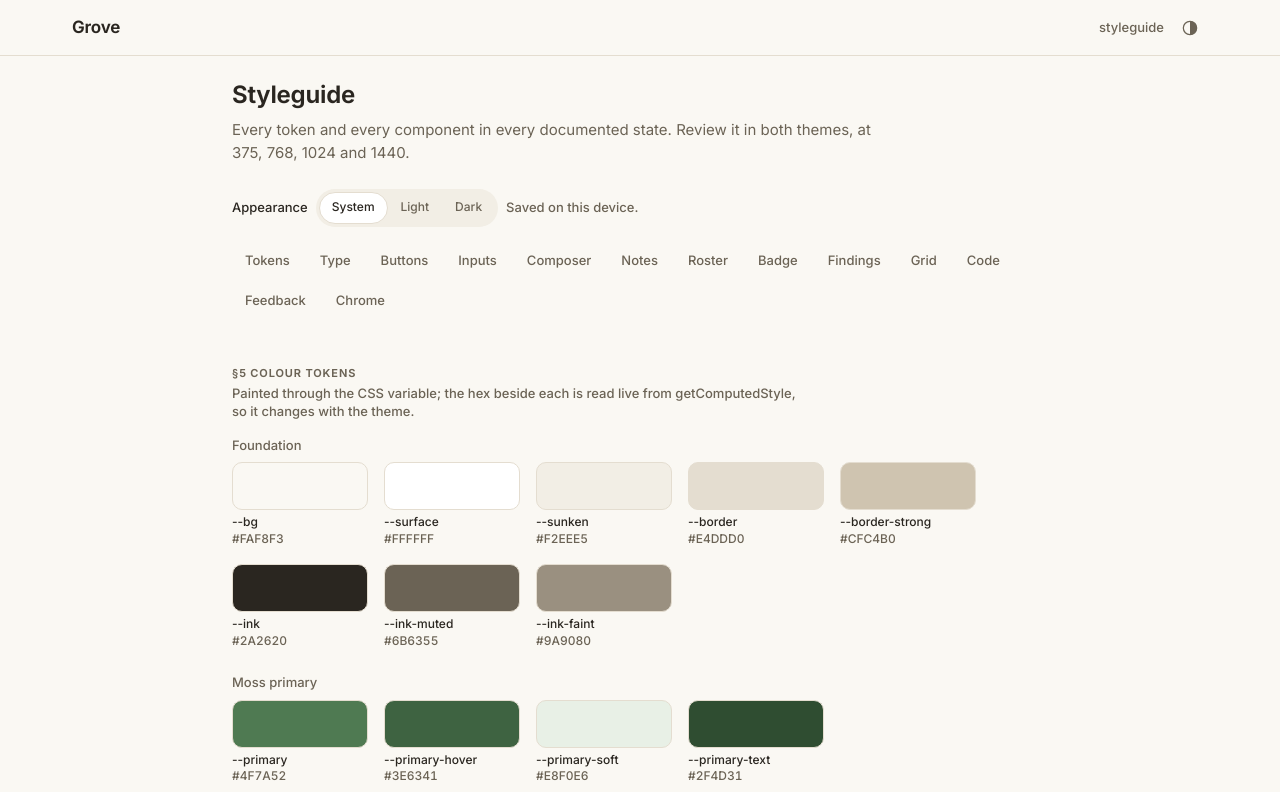
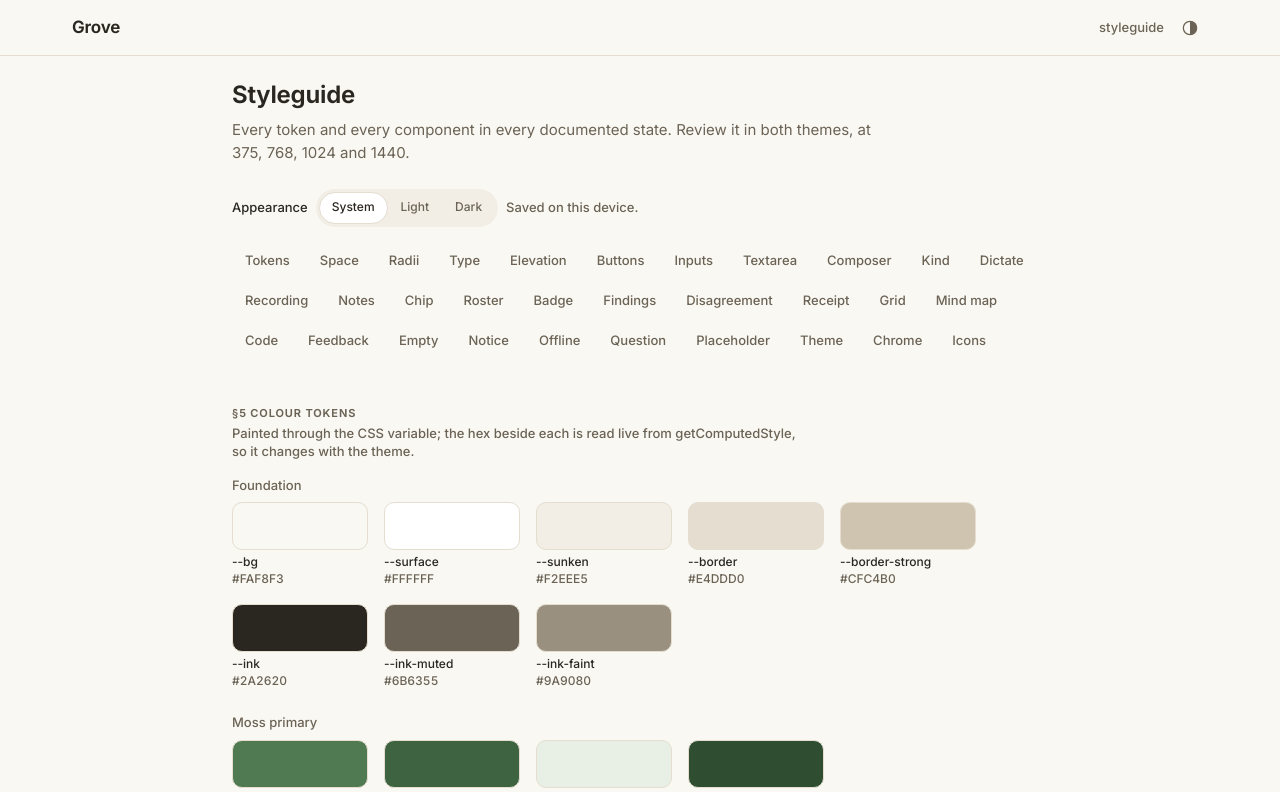
Before and after one commit to ctrlaltishipit/grove-studio, a React (Vite) app: page /styleguide in a window 1280 px wide. Shown: the top 792 px of the page. Built offline with nearby package versions, Linux system fonts and the light colour scheme; no server answers.

Commit message:
feat(styleguide): dictate and mind-map specimens, 8.22 placement note, nav covers every section

```diff
--- a/src/routes/Styleguide.tsx
+++ b/src/routes/Styleguide.tsx
@@ -28,6 +28,7 @@ import { Recording } from '../ds/Recording';
 import { RosterRail } from '../ds/RosterRail';
 import { RosterStrip } from '../ds/RosterStrip';
 import { ThemeToggle } from '../ds/ThemeToggle';
+import { MindMap } from '../ds/stretch/MindMap';
 import { useToast } from '../ds/Toast';
 import type { Finding, Note, NoteKind } from '../lib/models';
 import { buildSupporters } from '../lib/supporters';
@@ -123,20 +124,40 @@ const EMPTY_STRINGS: { id: string; where: string; copy: string }[] = [
   { id: 'E16', where: 'Capture',         copy: 'Grove can’t reach the microphone. Type the note instead.' },
 ];
 
+// Every <Spec id> on the page appears here, and nothing else does — the nav is
+// derived from this one list so a new section cannot go unreachable.
 const NAV: { id: string; label: string }[] = [
   { id: 'tokens',   label: 'Tokens' },
+  { id: 'space',    label: 'Space' },
+  { id: 'radii',    label: 'Radii' },
   { id: 'type',     label: 'Type' },
+  { id: 'elevation', label: 'Elevation' },
   { id: 's8-1',     label: 'Buttons' },
   { id: 's8-2',     label: 'Inputs' },
+  { id: 's8-3',     label: 'Textarea' },
   { id: 's8-4',     label: 'Composer' },
+  { id: 's8-5',     label: 'Kind' },
+  { id: 's8-20',    label: 'Dictate' },
+  { id: 's8-21',    label: 'Recording' },
   { id: 's8-6',     label: 'Notes' },
+  { id: 's8-7',     label: 'Chip' },
   { id: 's8-8',     label: 'Roster' },
   { id: 's8-9',     label: 'Badge' },
   { id: 's8-10',    label: 'Findings' },
+  { id: 's8-11',    label: 'Disagreement' },
+  { id: 's8-14',    label: 'Receipt' },
   { id: 's8-12',    label: 'Grid' },
+  { id: 's8-23',    label: 'Mind map' },
   { id: 's8-15',    label: 'Code' },
   { id: 's8-16',    label: 'Feedback' },
+  { id: 's8-17',    label: 'Empty' },
+  { id: 'notice',   label: 'Notice' },
+  { id: 'offline',  label: 'Offline' },
+  { id: 'question', label: 'Question' },
+  { id: 's8-18',    label: 'Placeholder' },
+  { id: 's8-19',    label: 'Theme' },
   { id: 'chrome',   label: 'Chrome' },
+  { id: 'icons',    label: 'Icons' },
 ];
 
 const noop = () => {};
@@ -796,6 +817,47 @@ export function Styleguide() {
           </div>
         </Spec>
 
+        <Spec
+          id="s8-20"
+          label="8.20 Dictate control — §8.20"
+          note="A 36x36 ghost icon button in the composer's top row, hit area padded to 44x44. It renders in both states: the accessible name is the state. Active is a held --sunken fill — no colour change, no pulse, no ring, no red dot, because Capture Mode animates nothing. Where SpeechRecognition is absent the control does not render at all, silently."
+        >
+          <div style={row}>
+            <State label='Rest — aria-pressed="false", "Dictate a note"'>
+              <button type="button" className="btn btn--ghost btn--icon mic" aria-pressed="false" aria-label="Dictate a note">
+                <Icon name="mic" />
+              </button>
+            </State>
+            <State label='Active — aria-pressed="true", "Stop dictating"'>
+              <button type="button" className="btn btn--ghost btn--icon mic" aria-pressed="true" aria-label="Stop dictating">
+                <Icon name="mic" />
+              </button>
+            </State>
+            <State label="Unsupported — nothing renders">
+              <span className="t-label muted">(no control)</span>
+            </State>
+          </div>
+        </Spec>
+
+        <Spec
+          id="s8-23"
+          label="8.23 Mind map — §8.23 (stretch, not mounted in v1)"
+          note="Hand-written inline SVG: no charting library, no force simulation, no animation, no tooltips. Node size is constant — scaling a node by count would be a heat scale. Top 8 findings; fewer than two renders nothing."
+        >
+          <div className="stack stack-6">
+            <State label="Eight findings across three observers" block>
+              <MindMap question={session.research_question} findings={findings} roster={roster} supporters={supporters} />
+            </State>
+            <State label="One finding — renders nothing, silently" block>
+              <MindMap question={session.research_question} findings={findings.slice(0, 1)} roster={roster} supporters={supporters} />
+            </State>
+          </div>
+        </Spec>
+
+        <p className="t-label muted" style={{ marginTop: 'var(--space-12)' }}>
+          8.22 Listen — v1.0 stretch, not built. Its CSS (.listen, .transport, .scrub) is present and unused.
+        </p>
+
         <Spec id="icons" label="Icons — §6.6" note="One set, one weight, 16px and 20px, inline SVG. --ink-muted by default; an icon never carries a semantic colour. Chevron and check are fixed at 12px and 16px.">
           <div style={row}>
             {ICONS.map((name) => (
```
